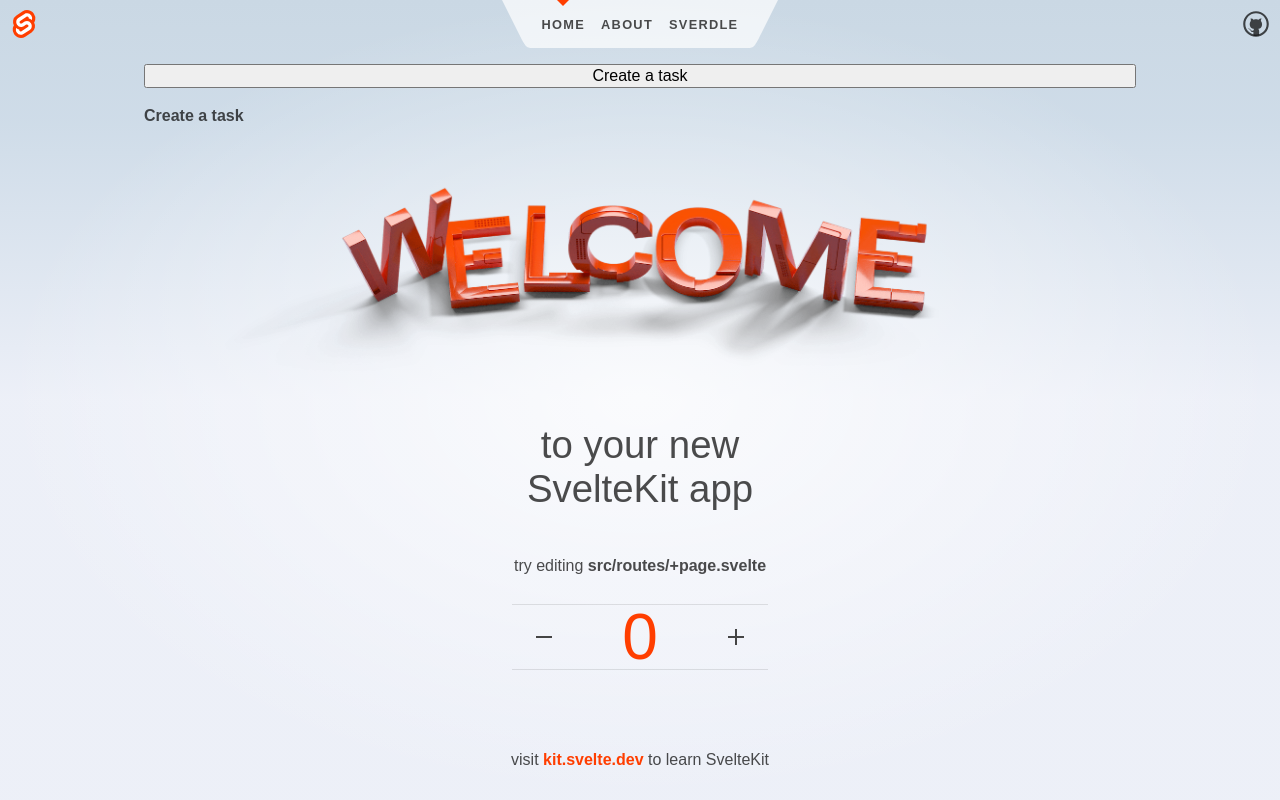
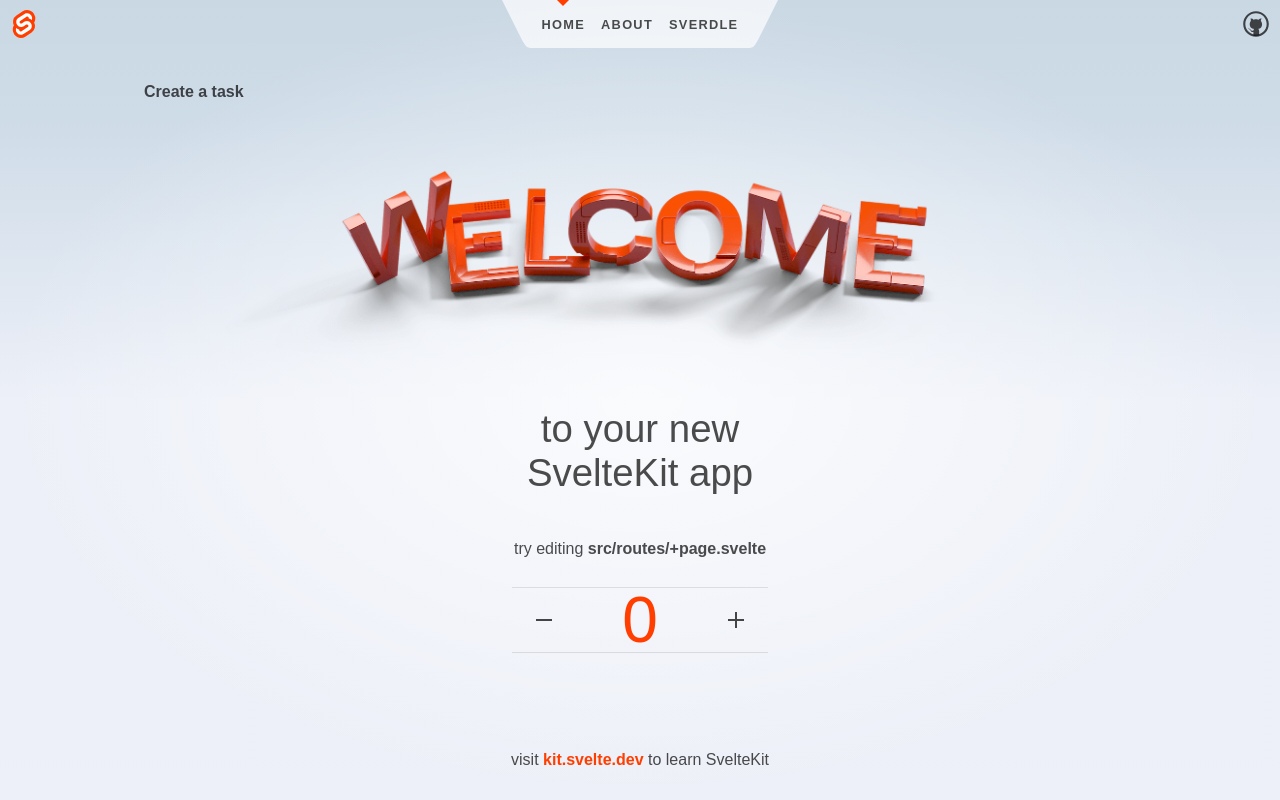
Before and after one commit to mmfallacy/task-space, a SvelteKit app: page / in a window 1280 px wide. Built offline with nearby package versions, Linux system fonts and the light colour scheme.

Commit message:
sprint 1 commit

```diff
--- a/src/routes/+page.svelte
+++ b/src/routes/+page.svelte
@@ -1,13 +1,11 @@
 <script>
 	import Counter from './Counter.svelte';
 	import Task from './task.svelte';
-	import Button from './button.svelte';
 	import welcome from '$lib/images/svelte-welcome.webp';
 	import welcome_fallback from '$lib/images/svelte-welcome.png';
 
 </script>
 
-<Button>Create a task</Button>
 <Task />
 <svelte:head>
 	<title>Home</title>
```
